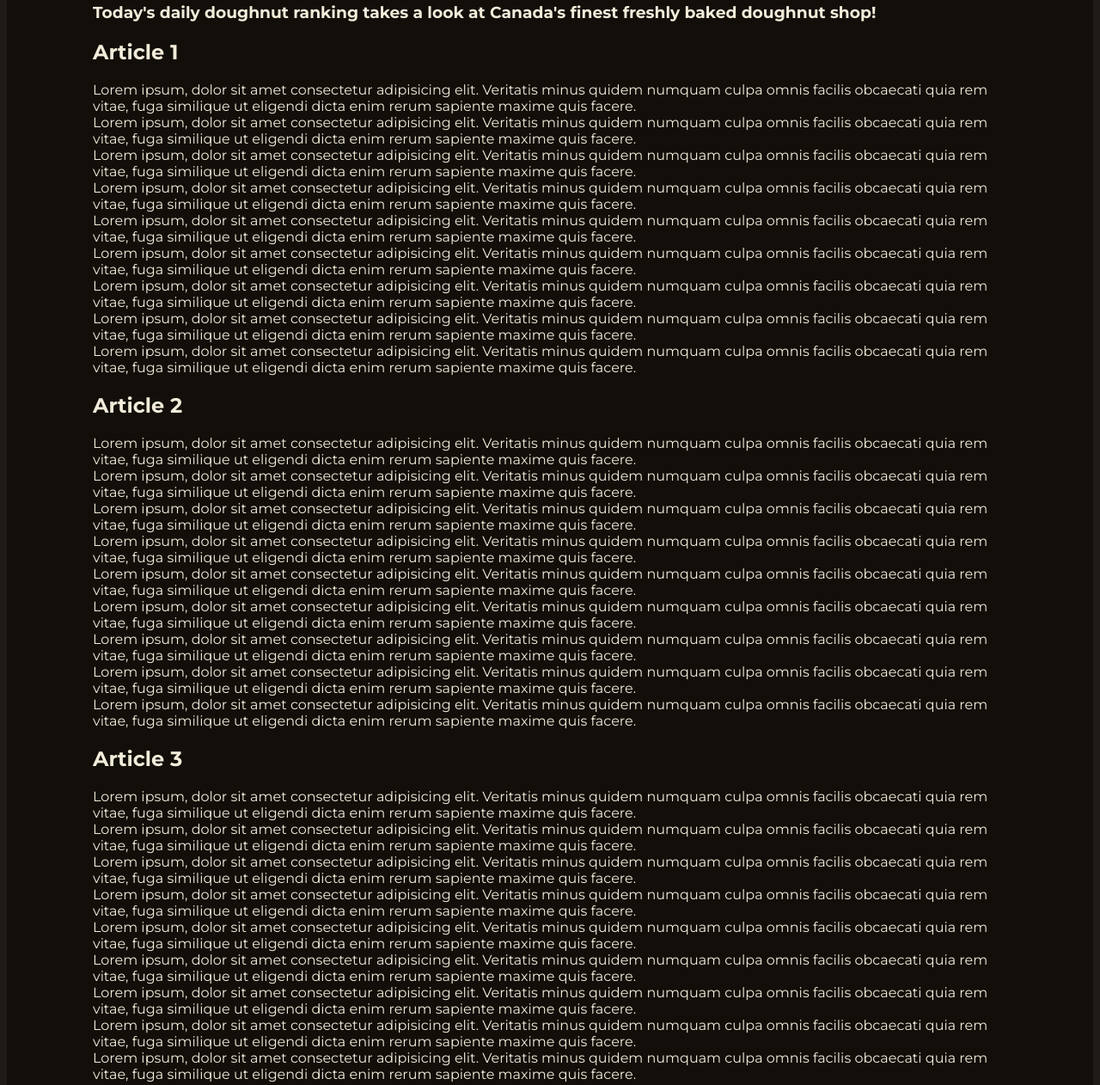
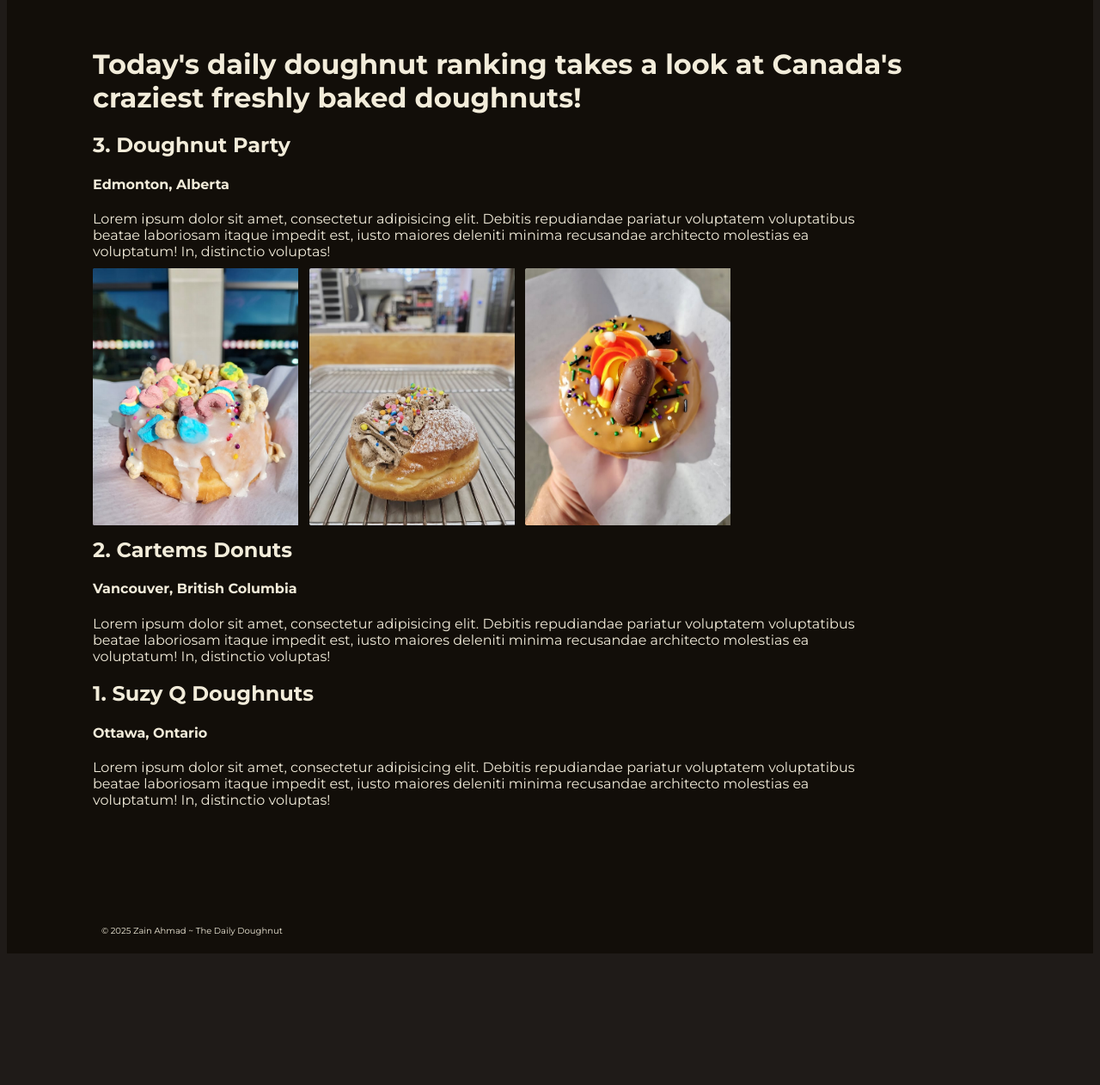
Before and after one commit to ZainSWE/The-Daily-Doughnut, a plain HTML site: page index.html in a window 1280 px wide. Shown: the part 520-1782 px from the top of the page at 86% size. After the commit the page ends 1637 px from the top, so only its background shows below. Drawn offline with Linux system fonts and the light colour scheme.

Commit message:
Add files via upload

```diff
--- a/index.html
+++ b/index.html
@@ -19,7 +19,8 @@
     }
 
     nav a:hover {
-        background-color: #ffffff
+        background-color: #ffffff;
+        display: inline-block;
     }
 
     footer {
@@ -52,7 +53,10 @@
     <br>
     <br>
     <h1>The Daily Doughnut</h1>
-    <img class="mylogo" src="mylogo.png" alt="logo" style="width:100px; height:100px;" >
+    <img class="mylogo" src="images/mylogo.png" alt="logo" style="width:100px; height:100px;" >
+    <p style="position: relative; top: -150px; font-size: 15px;">
+        Your daily dose of doughnut rankings!
+    </p>
 </header>
 
 <!--navbar-->
@@ -63,7 +67,7 @@
         <ul style=
         "overflow: hidden;
         margin: 0px;
-        font-weight: 700;
+        font-weight: 600;
         list-style-type: none;
         ">
             <li style="float: right;"><a href="#" style="color:#1f1b18; text-decoration: none;">Website Source F</a></li>
@@ -76,196 +80,72 @@
     </nav>
 </section>
 
-
 <main style=
 "background-color: #120e09;
 padding: 100px;
 color: #f2ecda;
 ">
-<!--sub heading-->
-<h3>
+
+<h1>
     Today's daily doughnut ranking takes a look at
-    Canada's finest freshly baked doughnut shop!
-</h3>
+    Canada's craziest freshly baked doughnuts!
+</h1>
 
 <!--first article-->
 <article>
-    <h2>Article 1</h2>
+    <h2>3. Doughnut Party</h2>
+    <h4>Edmonton, Alberta</h4>
     <p>
-        Lorem ipsum, dolor sit amet consectetur
-        adipisicing elit. Veritatis minus quidem
-        numquam culpa omnis facilis obcaecati quia rem vitae,
-        fuga similique ut eligendi dicta enim rerum sapiente
-        maxime quis facere.
+        Lorem ipsum dolor sit amet, consectetur adipisicing elit. Debitis repudiandae pariatur voluptatem voluptatibus <br>
+        beatae laboriosam itaque impedit est, iusto maiores deleniti minima recusandae architecto molestias ea <br>
+        voluptatum! In, distinctio voluptas!
         <br>
-        Lorem ipsum, dolor sit amet consectetur
-        adipisicing elit. Veritatis minus quidem
-        numquam culpa omnis facilis obcaecati quia rem vitae,
-        fuga similique ut eligendi dicta enim rerum sapiente
-        maxime quis facere.
-        <br>
-        Lorem ipsum, dolor sit amet consectetur
-        adipisicing elit. Veritatis minus quidem
-        numquam culpa omnis facilis obcaecati quia rem vitae,
-        fuga similique ut eligendi dicta enim rerum sapiente
-        maxime quis facere.
-        <br>
-        Lorem ipsum, dolor sit amet consectetur
-        adipisicing elit. Veritatis minus quidem
-        numquam culpa omnis facilis obcaecati quia rem vitae,
-        fuga similique ut eligendi dicta enim rerum sapiente
-        maxime quis facere.
-        <br>
-        Lorem ipsum, dolor sit amet consectetur
-        adipisicing elit. Veritatis minus quidem
-        numquam culpa omnis facilis obcaecati quia rem vitae,
-        fuga similique ut eligendi dicta enim rerum sapiente
-        maxime quis facere.
-        <br>
-        Lorem ipsum, dolor sit amet consectetur
-        adipisicing elit. Veritatis minus quidem
-        numquam culpa omnis facilis obcaecati quia rem vitae,
-        fuga similique ut eligendi dicta enim rerum sapiente
-        maxime quis facere.
-        <br>
-        Lorem ipsum, dolor sit amet consectetur
-        adipisicing elit. Veritatis minus quidem
-        numquam culpa omnis facilis obcaecati quia rem vitae,
-        fuga similique ut eligendi dicta enim rerum sapiente
-        maxime quis facere.
-        <br>
-        Lorem ipsum, dolor sit amet consectetur
-        adipisicing elit. Veritatis minus quidem
-        numquam culpa omnis facilis obcaecati quia rem vitae,
-        fuga similique ut eligendi dicta enim rerum sapiente
-        maxime quis facere.
-        <br>
-        Lorem ipsum, dolor sit amet consectetur
-        adipisicing elit. Veritatis minus quidem
-        numquam culpa omnis facilis obcaecati quia rem vitae,
-        fuga similique ut eligendi dicta enim rerum sapiente
-        maxime quis facere.
+        <img class=
+        "mylogo" src="images/DoughnutParty-VanillaDip-LuckyCharms.png" alt="DoughnutParty-VanillaDip-LuckyCharms"
+        style=
+        "width:239.3px;
+        height:299.3px;
+        position: relative;
+        top: 10px;
+        left: 0px;" >
+        <img class=
+        "mylogo" src="images/DoughnutParty-Mothership.png" alt="DoughnutParty-Mothership"
+        style=
+        "width:239.3px;
+        height:299.3px;
+        position: relative;
+        top: 10px;
+        left: 8px;" >
+        <img class=
+        "mylogo" src="images/DoughnutParty-Candy-Cornucopia.png" alt="DoughnutParty-Candy-Cornucopia"
+        style=
+        "width:239.3px;
+        height:299.3px;
+        position: relative;
+        top: 10px;
+        left: 16px;" >
     </p>
-
 </article>
 
 <!--second article-->
 <article>
-    <h2>Article 2</h2>
+    <h2>2. Cartems Donuts</h2>
+    <h4>Vancouver, British Columbia</h4>
     <p>
-        Lorem ipsum, dolor sit amet consectetur
-        adipisicing elit. Veritatis minus quidem
-        numquam culpa omnis facilis obcaecati quia rem vitae,
-        fuga similique ut eligendi dicta enim rerum sapiente
-        maxime quis facere.
-        <br>
-        Lorem ipsum, dolor sit amet consectetur
-        adipisicing elit. Veritatis minus quidem
-        numquam culpa omnis facilis obcaecati quia rem vitae,
-        fuga similique ut eligendi dicta enim rerum sapiente
-        maxime quis facere.
-        <br>
-        Lorem ipsum, dolor sit amet consectetur
-        adipisicing elit. Veritatis minus quidem
-        numquam culpa omnis facilis obcaecati quia rem vitae,
-        fuga similique ut eligendi dicta enim rerum sapiente
-        maxime quis facere.
-        <br>
-        Lorem ipsum, dolor sit amet consectetur
-        adipisicing elit. Veritatis minus quidem
-        numquam culpa omnis facilis obcaecati quia rem vitae,
-        fuga similique ut eligendi dicta enim rerum sapiente
-        maxime quis facere.
-        <br>
-        Lorem ipsum, dolor sit amet consectetur
-        adipisicing elit. Veritatis minus quidem
-        numquam culpa omnis facilis obcaecati quia rem vitae,
-        fuga similique ut eligendi dicta enim rerum sapiente
-        maxime quis facere.
-        <br>
-        Lorem ipsum, dolor sit amet consectetur
-        adipisicing elit. Veritatis minus quidem
-        numquam culpa omnis facilis obcaecati quia rem vitae,
-        fuga similique ut eligendi dicta enim rerum sapiente
-        maxime quis facere.
-        <br>
-        Lorem ipsum, dolor sit amet consectetur
-        adipisicing elit. Veritatis minus quidem
-        numquam culpa omnis facilis obcaecati quia rem vitae,
-        fuga similique ut eligendi dicta enim rerum sapiente
-        maxime quis facere.
-        <br>
-        Lorem ipsum, dolor sit amet consectetur
-        adipisicing elit. Veritatis minus quidem
-        numquam culpa omnis facilis obcaecati quia rem vitae,
-        fuga similique ut eligendi dicta enim rerum sapiente
-        maxime quis facere.
-        <br>
-        Lorem ipsum, dolor sit amet consectetur
-        adipisicing elit. Veritatis minus quidem
-        numquam culpa omnis facilis obcaecati quia rem vitae,
-        fuga similique ut eligendi dicta enim rerum sapiente
-        maxime quis facere.
+        Lorem ipsum dolor sit amet, consectetur adipisicing elit. Debitis repudiandae pariatur voluptatem voluptatibus <br>
+        beatae laboriosam itaque impedit est, iusto maiores deleniti minima recusandae architecto molestias ea <br>
+        voluptatum! In, distinctio voluptas!
     </p>
 </article>
 
 <!--third article-->
 <article>
-    <h2>Article 3</h2>
+    <h2>1. Suzy Q Doughnuts</h2>
+    <h4>Ottawa, Ontario</h4>
     <p>
-        Lorem ipsum, dolor sit amet consectetur
-        adipisicing elit. Veritatis minus quidem
-        numquam culpa omnis facilis obcaecati quia rem vitae,
-        fuga similique ut eligendi dicta enim rerum sapiente
-        maxime quis facere.
-        <br>
-        Lorem ipsum, dolor sit amet consectetur
-        adipisicing elit. Veritatis minus quidem
-        numquam culpa omnis facilis obcaecati quia rem vitae,
-        fuga similique ut eligendi dicta enim rerum sapiente
-        maxime quis facere.
-        <br>
-        Lorem ipsum, dolor sit amet consectetur
-        adipisicing elit. Veritatis minus quidem
-        numquam culpa omnis facilis obcaecati quia rem vitae,
-        fuga similique ut eligendi dicta enim rerum sapiente
-        maxime quis facere.
-        <br>
-        Lorem ipsum, dolor sit amet consectetur
-        adipisicing elit. Veritatis minus quidem
-        numquam culpa omnis facilis obcaecati quia rem vitae,
-        fuga similique ut eligendi dicta enim rerum sapiente
-        maxime quis facere.
-        <br>
-        Lorem ipsum, dolor sit amet consectetur
-        adipisicing elit. Veritatis minus quidem
-        numquam culpa omnis facilis obcaecati quia rem vitae,
-        fuga similique ut eligendi dicta enim rerum sapiente
-        maxime quis facere.
-        <br>
-        Lorem ipsum, dolor sit amet consectetur
-        adipisicing elit. Veritatis minus quidem
-        numquam culpa omnis facilis obcaecati quia rem vitae,
-        fuga similique ut eligendi dicta enim rerum sapiente
-        maxime quis facere.
-        <br>
-        Lorem ipsum, dolor sit amet consectetur
-        adipisicing elit. Veritatis minus quidem
-        numquam culpa omnis facilis obcaecati quia rem vitae,
-        fuga similique ut eligendi dicta enim rerum sapiente
-        maxime quis facere.
-        <br>
-        Lorem ipsum, dolor sit amet consectetur
-        adipisicing elit. Veritatis minus quidem
-        numquam culpa omnis facilis obcaecati quia rem vitae,
-        fuga similique ut eligendi dicta enim rerum sapiente
-        maxime quis facere.
-        <br>
-        Lorem ipsum, dolor sit amet consectetur
-        adipisicing elit. Veritatis minus quidem
-        numquam culpa omnis facilis obcaecati quia rem vitae,
-        fuga similique ut eligendi dicta enim rerum sapiente
-        maxime quis facere.
+        Lorem ipsum dolor sit amet, consectetur adipisicing elit. Debitis repudiandae pariatur voluptatem voluptatibus <br>
+        beatae laboriosam itaque impedit est, iusto maiores deleniti minima recusandae architecto molestias ea <br>
+        voluptatum! In, distinctio voluptas!
     </p>
 </article>
 
```
Also changed, not shown: images/DoughnutParty-Candy-Cornucopia.png (added), images/DoughnutParty-Mothership.png (added), images/DoughnutParty-VanillaDip-LuckyCharms.png (added), images/mylogo.png (added), images/mylogo2.png (added).
